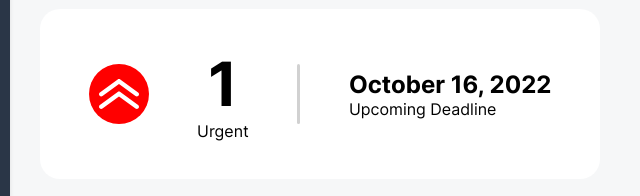
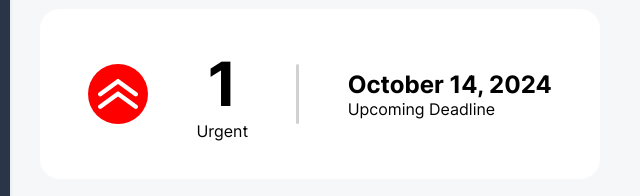
Before and after one commit to karol-kowalczyk/join, a plain HTML site: page summary.html in a window 1280 px wide. Shown: the part 493-689 px from the top of the page, 222-862 px from the left. Drawn offline with Linux system fonts and the light colour scheme; no server answers.

Commit message:
fixed here some typos as well

```diff
--- a/summary.html
+++ b/summary.html
@@ -57,7 +57,7 @@
                 </div>
                 <hr class="summary-date-hr">
                 <div>
-                    <h2 id="urgent-date">October 16, 2022</h2>
+                    <h2 id="urgent-date">October 14, 2024</h2>
                     <p>Upcoming Deadline</p>
                 </div>
             </div>
```
Also changed, not shown: add_task.html (+1 -1 lines), js/summary.js (line endings or trailing spaces).
